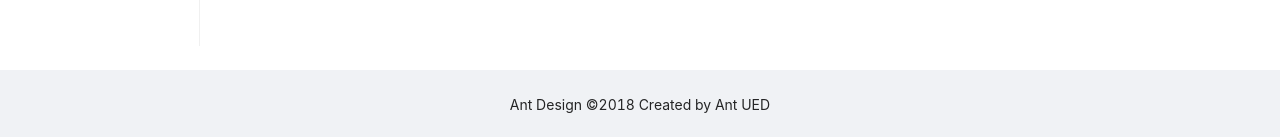
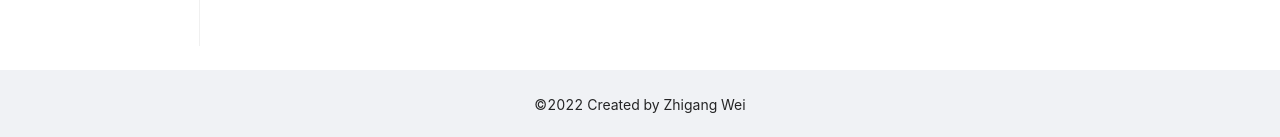
Before and after one commit to Gary-Zhigang/Fission, a Vue app in the folder web/: page / in a window 1280 px wide. Shown: the part 834-971 px from the top of the page. Built offline with nearby package versions, Linux system fonts and the light colour scheme.

Commit message:
edited footer

```diff
--- a/web/src/components/the-footer.vue
+++ b/web/src/components/the-footer.vue
@@ -1,6 +1,6 @@
 <template>
   <a-layout-footer style="text-align: center">
-    Ant Design ©2018 Created by Ant UED
+    ©2022 Created by Zhigang Wei
   </a-layout-footer>
 </template>
 
```
